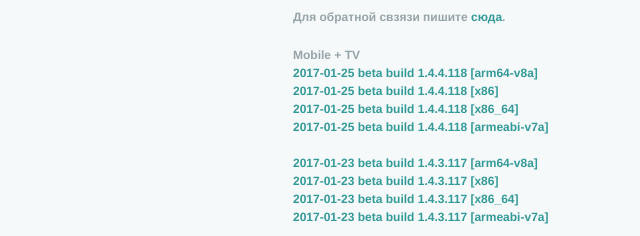
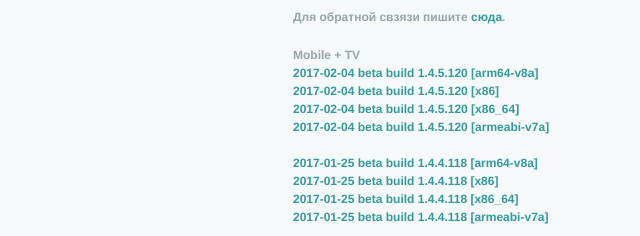
Before and after one commit to ggface/sovoktv, a plain HTML site: page index.html in a window 1280 px wide. Shown: the part 336-572 px from the top of the page, 75-715 px from the left. Drawn offline with Linux system fonts and the light colour scheme.

Commit message:
add 1.4.5.120

```diff
--- a/index.html
+++ b/index.html
@@ -38,6 +38,14 @@
 
 			<p>
 				Mobile + TV<br>
+				<a href="https://yadi.sk/d/TDXFYMmb3Cj75a" target="_blank">2017-02-04 beta build 1.4.5.120 [arm64-v8a]</a>
+				<br>
+				<a href="https://yadi.sk/d/2ExD4v7K3Cj769" target="_blank">2017-02-04 beta build 1.4.5.120 [x86]</a>
+				<br>
+				<a href="https://yadi.sk/d/Ra7-Be2A3Cj75x" target="_blank">2017-02-04 beta build 1.4.5.120 [x86_64]</a>
+				<br>
+				<a href="https://yadi.sk/d/AZzdTAj-3Cj75k" target="_blank">2017-02-04 beta build 1.4.5.120 [armeabi-v7a]</a>
+				<br><br>
 				<a href="https://yadi.sk/d/9wKN4WzX3AjANx" target="_blank">2017-01-25 beta build 1.4.4.118 [arm64-v8a]</a>
 				<br>
 				<a href="https://yadi.sk/d/bnB7jjeF3AjAQ2" target="_blank">2017-01-25 beta build 1.4.4.118 [x86]</a>
```
